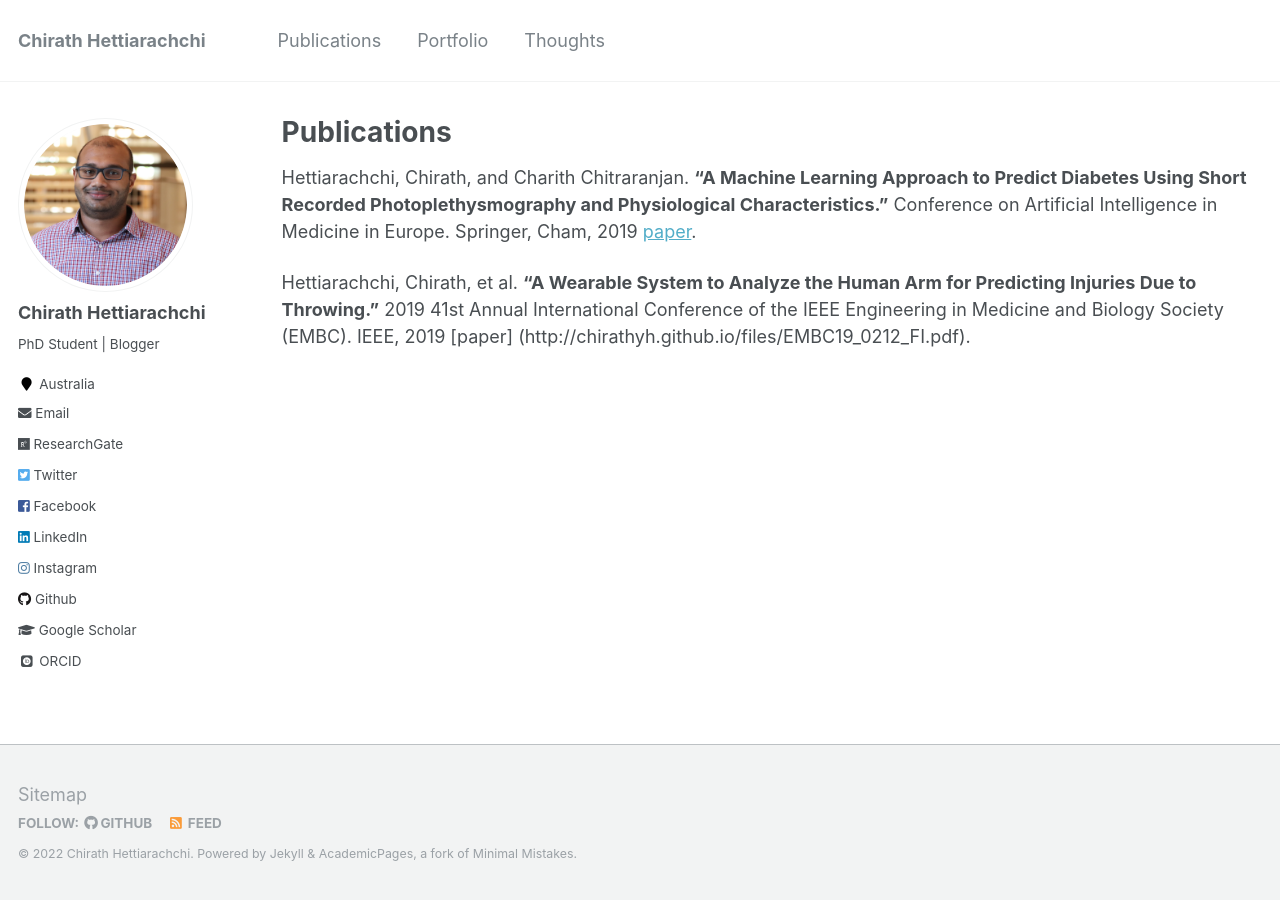
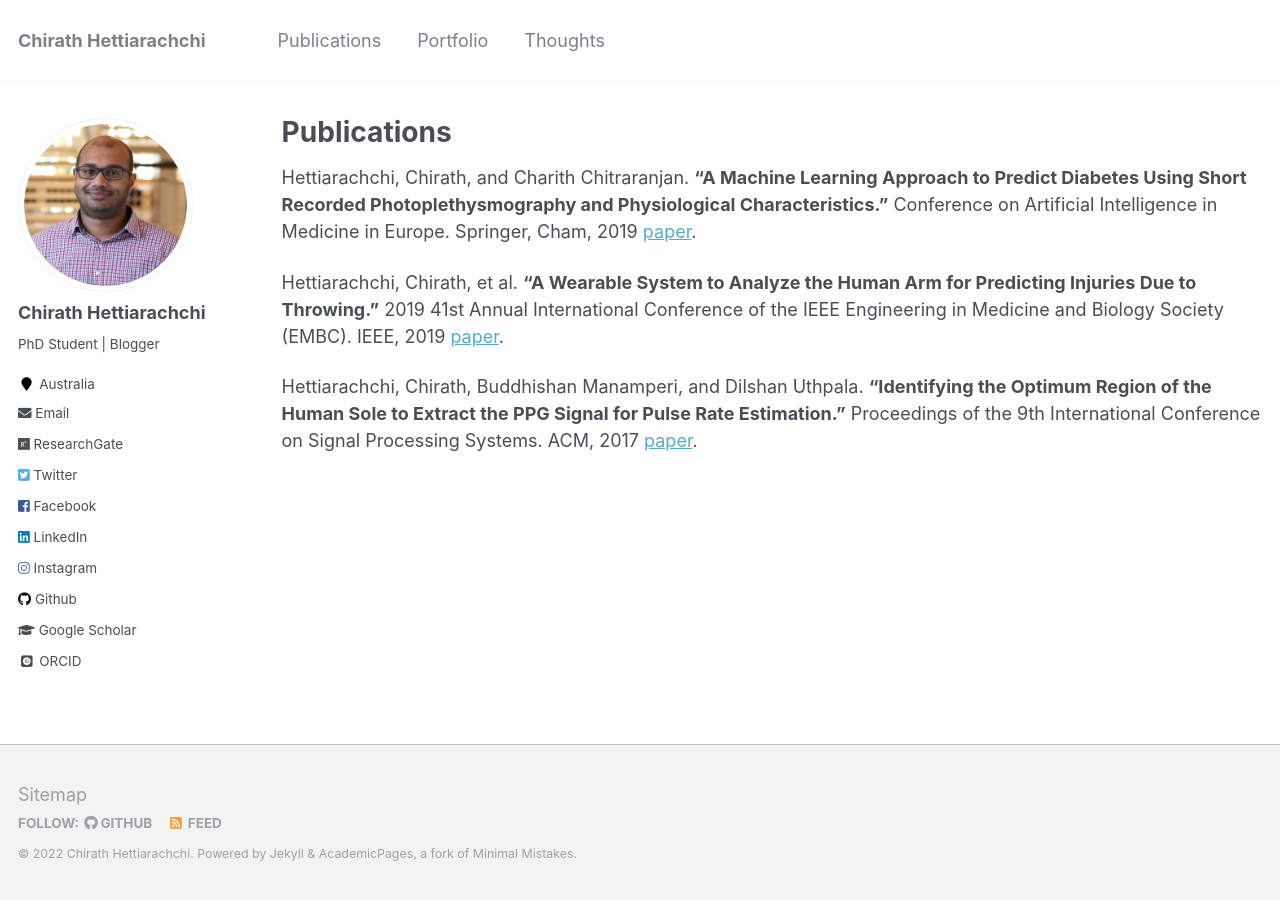
Before and after one commit to chirathyh/chirathyh.github.io, a Jekyll site: the page built from _pages/publications.md, in a window 1280 px wide. Built offline with Jekyll 4.4.1, drawn with Linux system fonts in a browser that asks for light colours; some web fonts are replaced.

Commit message:
Update publications.md

```diff
--- a/_pages/publications.md
+++ b/_pages/publications.md
@@ -7,8 +7,9 @@ author_profile: true
 
 Hettiarachchi, Chirath, and Charith Chitraranjan. **"A Machine Learning Approach to Predict Diabetes Using Short Recorded Photoplethysmography and Physiological Characteristics."** Conference on Artificial Intelligence in Medicine in Europe. Springer, Cham, 2019 [paper](http://chirathyh.github.io/files/AIME_2019_paper_89.pdf).
 
-Hettiarachchi, Chirath, et al. **"A Wearable System to Analyze the Human Arm for Predicting Injuries Due to Throwing."** 2019 41st Annual International Conference of the IEEE Engineering in Medicine and Biology Society (EMBC). IEEE, 2019 [paper] (http://chirathyh.github.io/files/EMBC19_0212_FI.pdf).
+Hettiarachchi, Chirath, et al. **"A Wearable System to Analyze the Human Arm for Predicting Injuries Due to Throwing."** 2019 41st Annual International Conference of the IEEE Engineering in Medicine and Biology Society (EMBC). IEEE, 2019 [paper](http://chirathyh.github.io/files/EMBC19_0212_FI.pdf).
 
+Hettiarachchi, Chirath, Buddhishan Manamperi, and Dilshan Uthpala. **"Identifying the Optimum Region of the Human Sole to Extract the PPG Signal for Pulse Rate Estimation."** Proceedings of the 9th International Conference on Signal Processing Systems. ACM, 2017 [paper](http://chirathyh.github.io/files/paper1.pdf).
 
 
 <!-- {% if author.googlescholar %}
```
